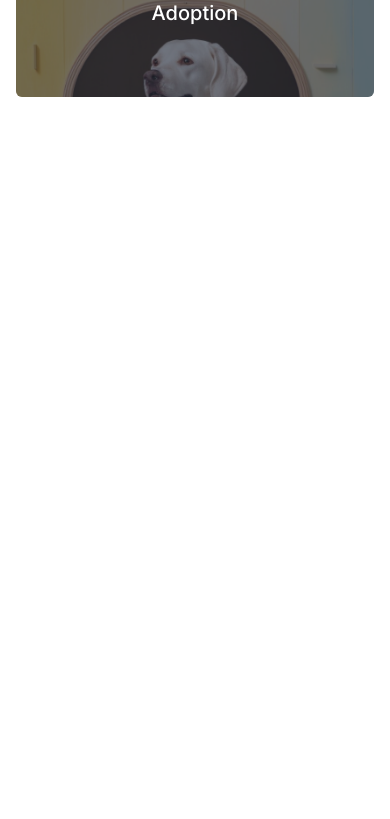
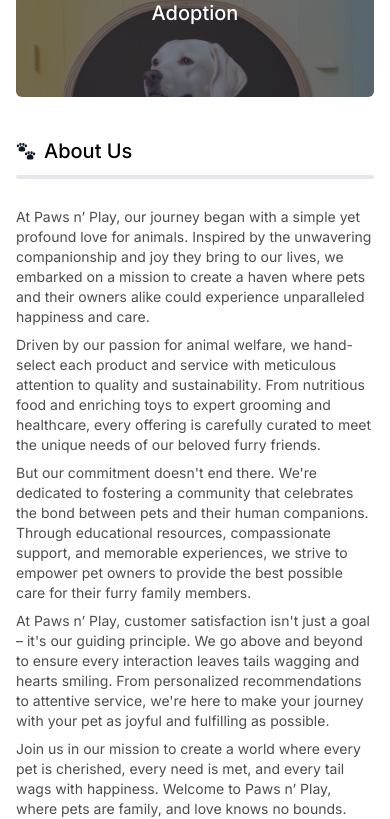
Before and after one commit to omaymayudi/pawns-n-play-ecommerce, a React (Vite) app: page / in a window 390 px wide. Shown: the part 2887-3706 px from the top of the page. Before the commit the page ends 2984 px from the top, so only its background shows below. Built offline with nearby package versions, Linux system fonts and the light colour scheme.

Commit message:
commit 14 juni 2024

```diff
--- /dev/null
+++ b/src/components/elements/Paragraf.jsx
@@ -0,0 +1,9 @@
+const Paragraf = ({ text }) => {
+  return (
+    <p className="text-black/70 text-sm xl:text-lg md:text-base pt-2 md:pt-3 lg:pt-4">
+      {text}
+    </p>
+  );
+};
+
+export default Paragraf;
--- a/src/components/fragments/CradServices.jsx
+++ b/src/components/fragments/CradServices.jsx
@@ -4,7 +4,9 @@ const CradServices = ({ img, text }) => {
       <div className="relative ">
         <div className="absolute inset-0 bg-gray-700 opacity-30 rounded-md"></div>
         <div className="absolute inset-0 flex items-center justify-center">
-          <h1 className="text-xl font-medium absolute text-white">{text}</h1>
+          <h1 className="text-xl md:text-2xl lg:text-4xl xl:text-5xl font-medium absolute text-white">
+            {text}
+          </h1>
         </div>
         <div className="w-full overflow-hidden h-[168px] md:h-[190px] lg:h-[350px]">
           <img
--- a/src/pages/AboutPage.jsx
+++ b/src/pages/AboutPage.jsx
@@ -1,5 +1,41 @@
+import BoxContect from "@/components/elements/BoxContect";
+import BoxPage from "@/components/elements/BoxPage";
+import LinePage from "@/components/elements/LinePage";
+import Paragraf from "@/components/elements/Paragraf";
+import TittlePage from "@/components/elements/TittlePage";
+
 const AboutPage = () => {
-  return <div>AboutPage</div>;
+  return (
+    <>
+      <BoxPage>
+        <div>
+          <TittlePage tittleText={"About Us"} />
+        </div>
+        <LinePage />
+        <BoxContect>
+          <div className="flex">
+            <div className="w-full lg:w-1/2">
+              <Paragraf text="At Paws n’ Play, our journey began with a simple yet profound love for animals. Inspired by the unwavering companionship and joy they bring to our lives, we embarked on a mission to create a haven where pets and their owners alike could experience unparalleled happiness and care. " />
+              <Paragraf text="Driven by our passion for animal welfare, we hand-select each product and service with meticulous attention to quality and sustainability. From nutritious food and enriching toys to expert grooming and healthcare, every offering is carefully curated to meet the unique needs of our beloved furry friends." />
+              <Paragraf text="But our commitment doesn't end there. We're dedicated to fostering a community that celebrates the bond between pets and their human companions. Through educational resources, compassionate support, and memorable experiences, we strive to empower pet owners to provide the best possible care for their furry family members. " />
+              <Paragraf text="At Paws n’ Play, customer satisfaction isn't just a goal – it's our guiding principle. We go above and beyond to ensure every interaction leaves tails wagging and hearts smiling. From personalized recommendations to attentive service, we're here to make your journey with your pet as joyful and fulfilling as possible. " />
+              <Paragraf text="Join us in our mission to create a world where every pet is cherished, every need is met, and every tail wags with happiness. Welcome to Paws n’ Play, where pets are family, and love knows no bounds." />
+            </div>
+            <div className="hidden lg:flex w-1/2 h-[500px]">
+              <div className="py-6">
+                <div className="ml-24 border border-spacing-2 shadow-lg p-2 rounded-lg">
+                  <img className="rounded-lg " src="about-1.png" alt="" />
+                </div>
+                <div className="justify-start bg-white  w-[250px] h-[250px] relative shadow-lg top-[-105px] rounded-lg p-2 border border-spacing-2">
+                  <img src="/about-2.png" alt="" />
+                </div>
+              </div>
+            </div>
+          </div>
+        </BoxContect>
+      </BoxPage>
+    </>
+  );
 };
 
 export default AboutPage;
--- a/src/pages/Homepage.jsx
+++ b/src/pages/Homepage.jsx
@@ -3,9 +3,9 @@ const Homepage = () => {
     <>
       <div className="">
         <div className="bg-[url('/Hero-Section-mobile.png')] md:bg-[url('/Hero-bg-home.png')] bg-cover  h-screen w-full flex flex-wrap">
-          <div className="pt-[112px] px-7 md:px-16 lg:px-20 xl:pt-60">
+          <div className="pt-[112px] px-7 md:px-16 lg:px-20 xl:pt-28">
             <div className="justify-start text-white">
-              <div className="xl:pr-[530px] lg:pr-[400px] md:pr-[250px] mb-7">
+              <div className="xl:pr-[530px] lg:pr-[400px] md:pr-[250px] mb-7 lg:pt-32 md:pt-12">
                 <h1 className="font-semibold leading-[130%] text-3xl xl:text-6xl">
                   {`Pawsitively Perfect: Where Every Pet's Dream Comes True!`}
                 </h1>
--- a/src/pages/IndexPage.jsx
+++ b/src/pages/IndexPage.jsx
@@ -1,3 +1,4 @@
+import AboutPage from "./AboutPage";
 import Homepage from "./Homepage";
 import ServicesPage from "./ServicesPage";
 import { ShopPage } from "./ShopPage";
@@ -19,6 +20,11 @@ export const IndexPage = () => {
             <ServicesPage />
           </section>
         </div>
+        <div className="container">
+          <section>
+            <AboutPage />
+          </section>
+        </div>
       </div>
     </>
   );
```
Also changed, not shown: public/about-1.png (added), public/about-2.png (added).
